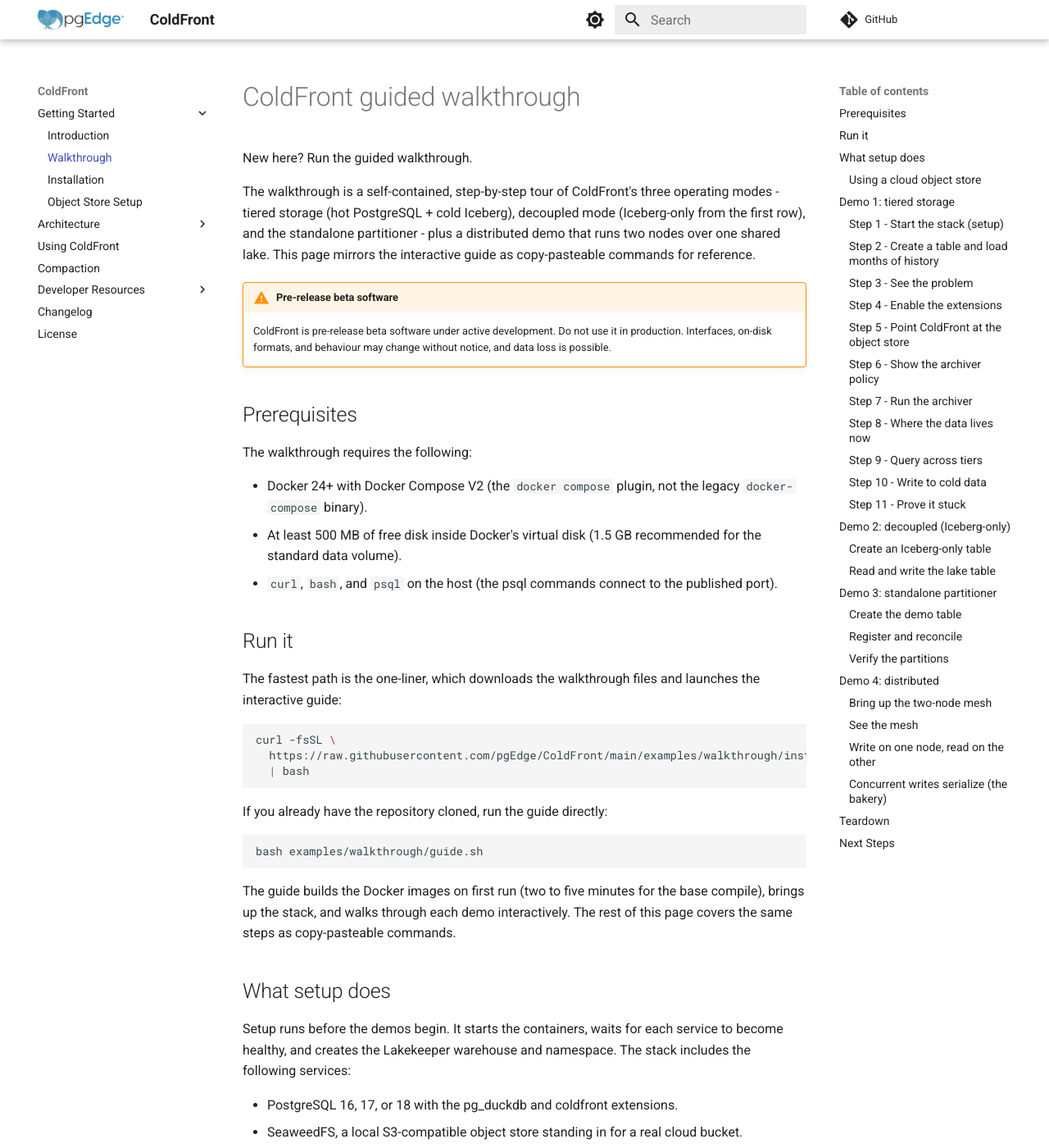
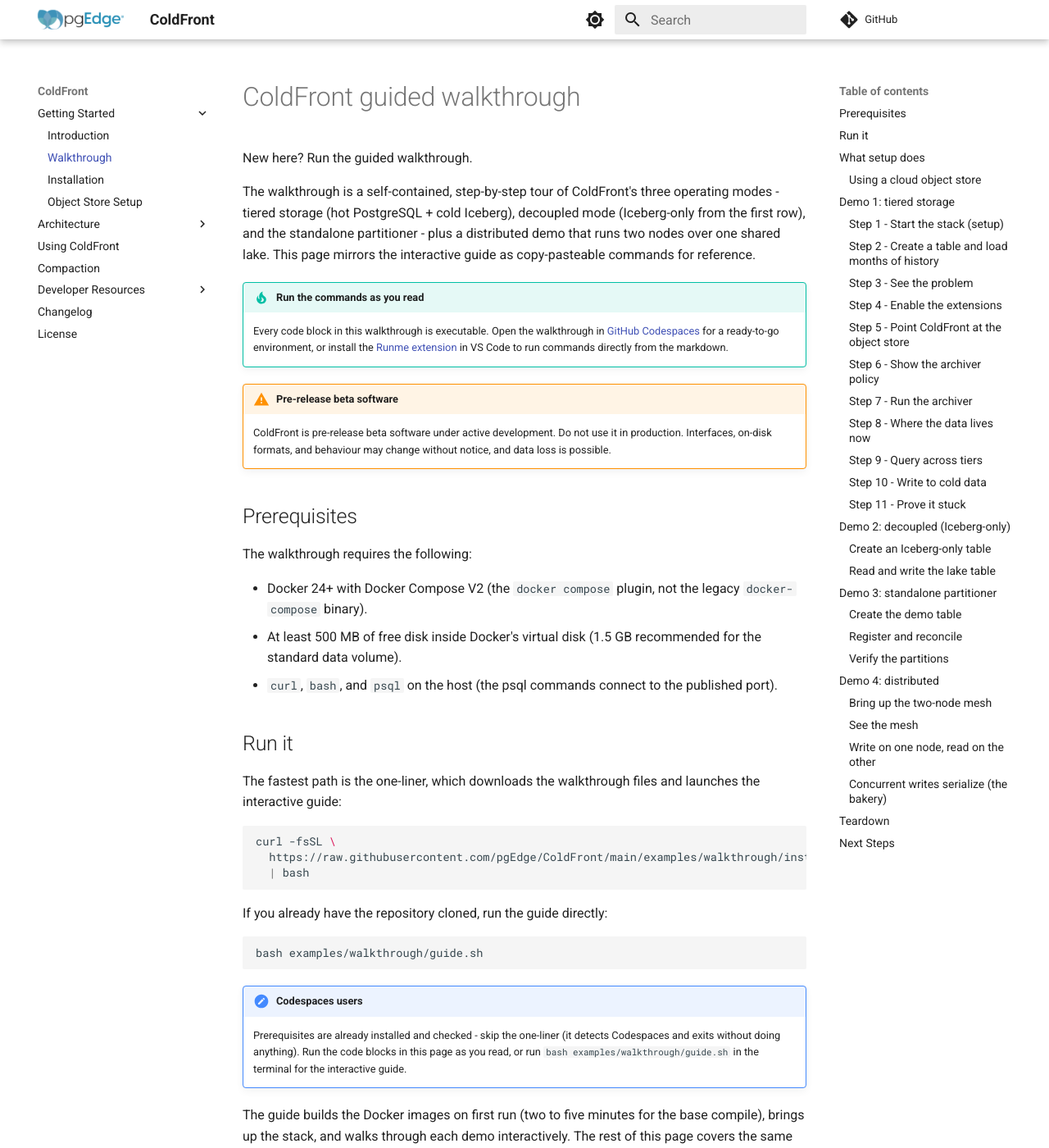
Before and after one commit to pgEdge/coldfront, an MkDocs documentation site: the page built from docs/walkthrough.md, in a window 1280 px wide and 1400 px high. Shown: the whole window at 82% size. Built offline with MkDocs 1.6.1 and Material for MkDocs 9.7.7, drawn with Linux system fonts in a browser that asks for light colours; comment, search, counter and statistics services are not loaded; some of the changed text lies outside the part shown.

Commit message:
fix: Codespaces opens walkthrough.md, not the TUI

````diff
--- a/docs/walkthrough.md
+++ b/docs/walkthrough.md
@@ -1,3 +1,6 @@
+---
+cwd: ../
+---
 # ColdFront guided walkthrough
 
 New here? Run the guided walkthrough.
@@ -8,6 +11,15 @@ decoupled mode (Iceberg-only from the first row), and the standalone
 partitioner - plus a distributed demo that runs two nodes over one
 shared lake. This page mirrors the interactive guide as copy-pasteable
 commands for reference.
+
+!!! tip "Run the commands as you read"
+
+    Every code block in this walkthrough is executable. Open the
+    walkthrough in
+    [GitHub Codespaces](https://github.com/codespaces/new?repo=pgEdge/coldfront&devcontainer_path=.devcontainer/walkthrough/devcontainer.json)
+    for a ready-to-go environment, or install the
+    [Runme extension](https://marketplace.visualstudio.com/items?itemName=stateful.runme)
+    in VS Code to run commands directly from the markdown.
 
 !!! warning "Pre-release beta software"
 
@@ -42,6 +54,14 @@ If you already have the repository cloned, run the guide directly:
 ```bash
 bash examples/walkthrough/guide.sh
 ```
+
+!!! note "Codespaces users"
+
+    Prerequisites are already installed and checked - skip the
+    one-liner (it detects Codespaces and exits without doing
+    anything). Run the code blocks in this page as you read, or run
+    `bash examples/walkthrough/guide.sh` in the terminal for the
+    interactive guide.
 
 The guide builds the Docker images on first run (two to five minutes
 for the base compile), brings up the stack, and walks through each
````
Also changed, not shown: other parts of docs/walkthrough.md (+0 -4 lines), examples/walkthrough/README.md (+11 -5 lines), 2 other files.
